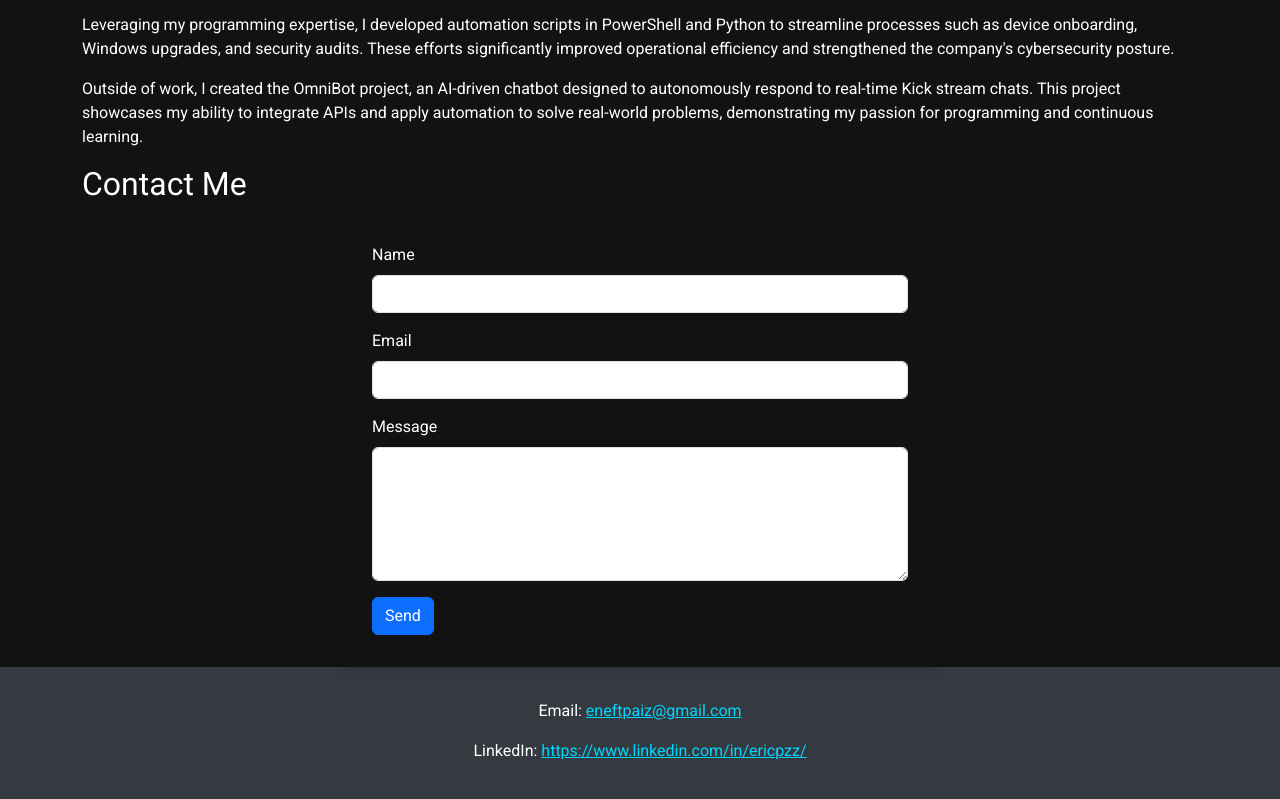
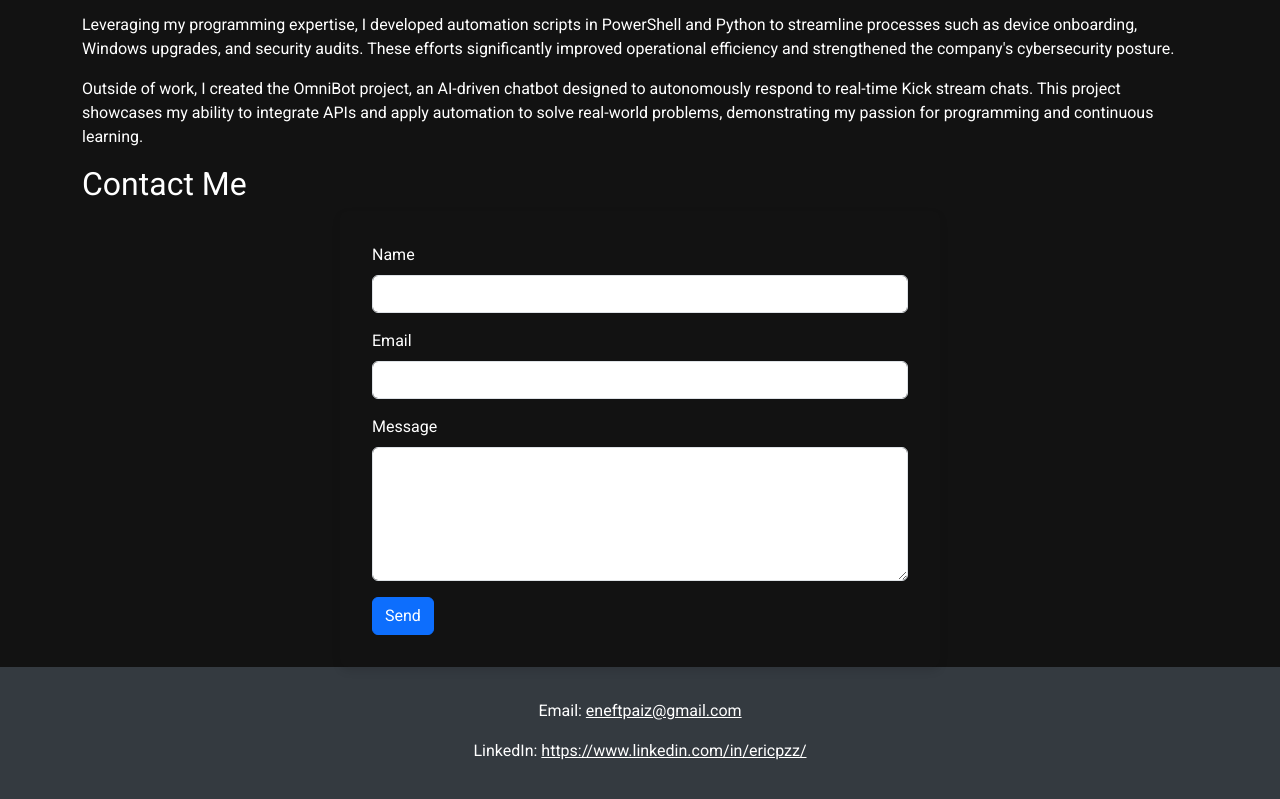
Before and after one commit to erpzz/PersonalWebsite, a plain HTML site: page index.html in a window 1280 px wide. Shown: the part 760-1559 px from the top of the page. Drawn offline with nearby package versions, Linux system fonts and the light colour scheme.

Commit message:
Update index.html

```diff
--- a/index.html
+++ b/index.html
@@ -81,8 +81,8 @@
         </main>
 
         <footer>
-            <p>Email: <a href="mailto:eneftpaiz@gmail.com" target="_blank" rel="noopener" style="color: #00d8ff;">eneftpaiz@gmail.com</a></p>
-            <p>LinkedIn: <a href="https://www.linkedin.com/in/ericpzz/" target="_blank" rel="noopener" style="color: #00d8ff;">https://www.linkedin.com/in/ericpzz/</a></p>
+            <p>Email: <a href="mailto:eneftpaiz@gmail.com" target="_blank" rel="noopener" style="color: #FFFFFF;">eneftpaiz@gmail.com</a></p>
+            <p>LinkedIn: <a href="https://www.linkedin.com/in/ericpzz/" target="_blank" rel="noopener" style="color: #FFFFFF;">https://www.linkedin.com/in/ericpzz/</a></p>
         </footer>
     </div>
 </body>
```
